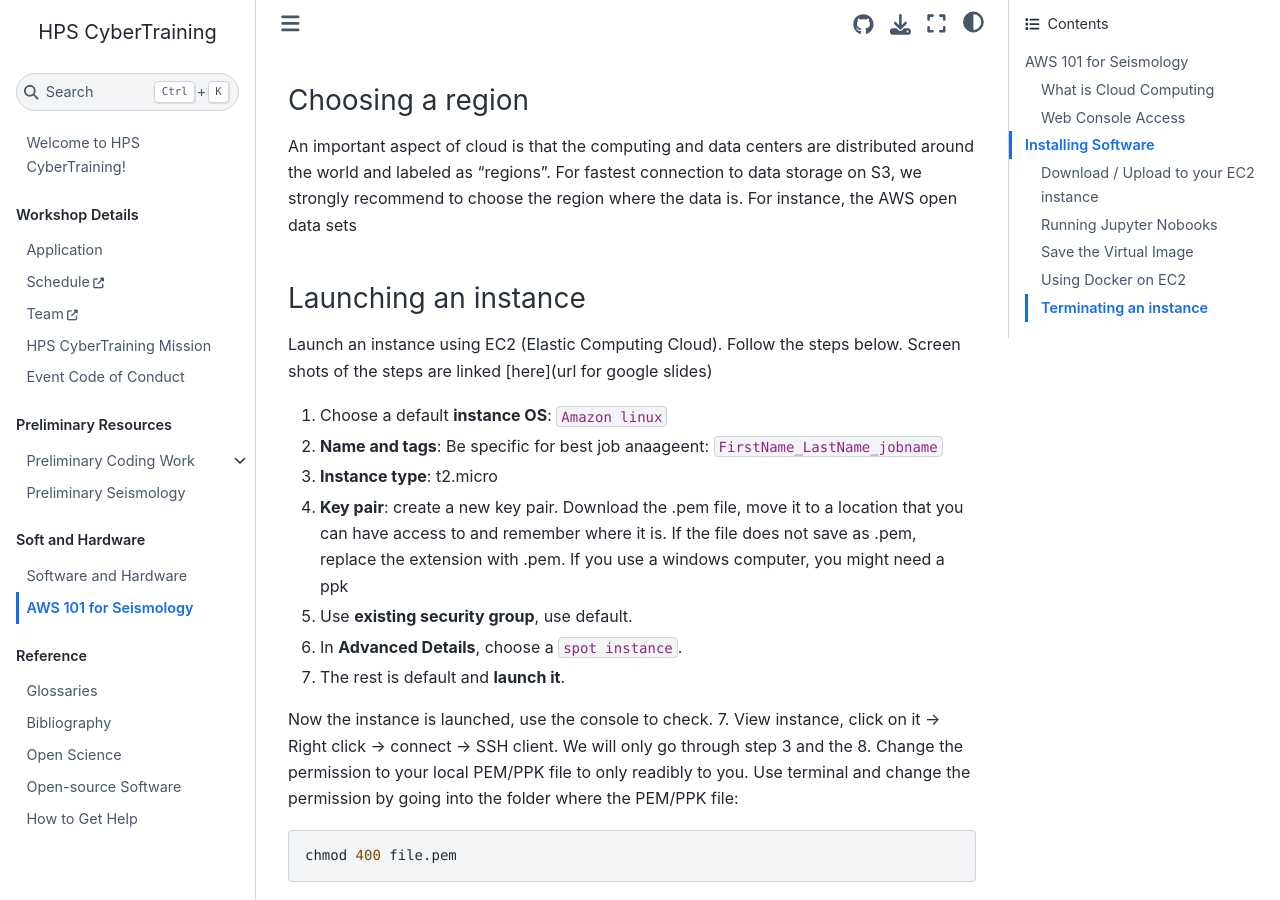
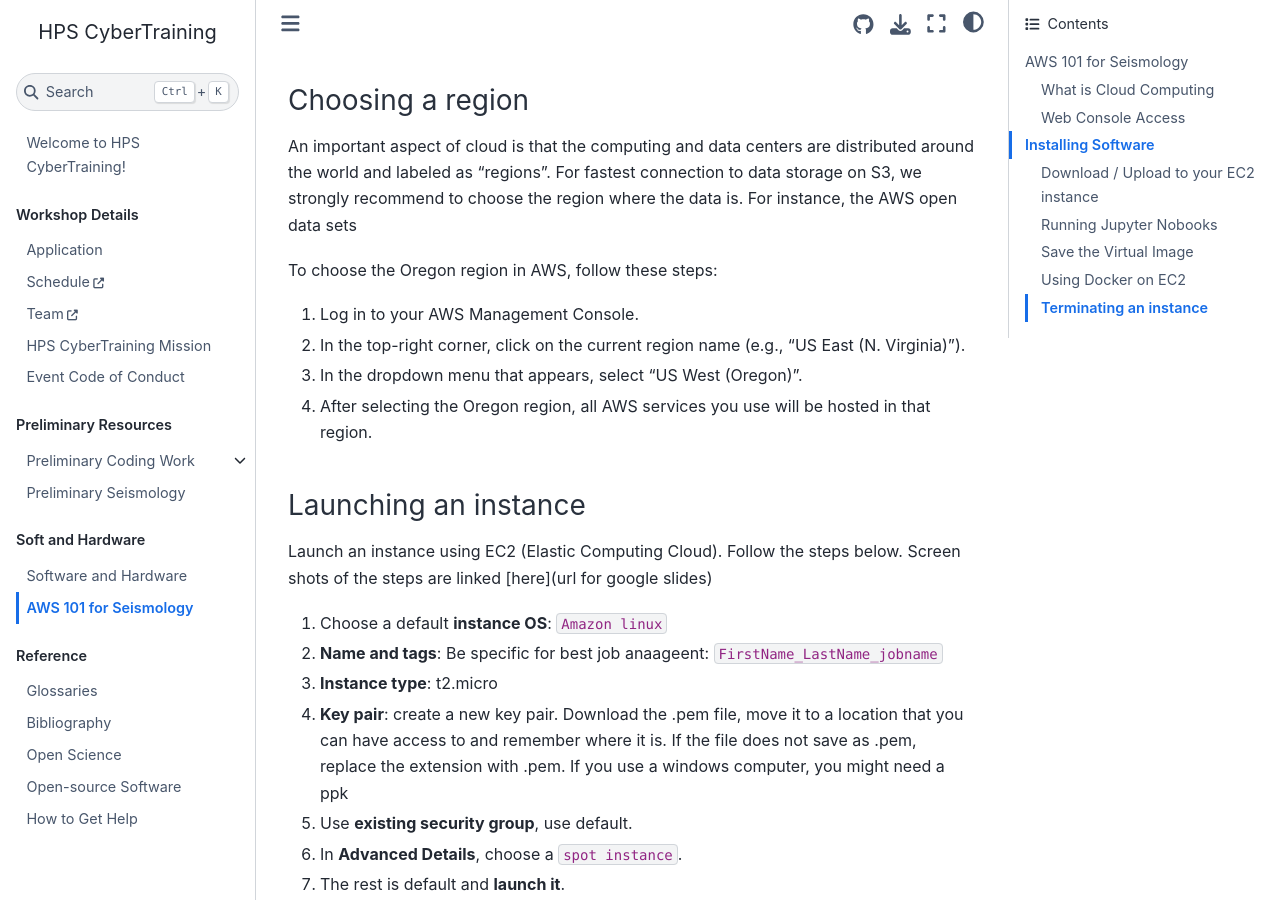
Before and after one commit to SeisSCOPED/HPS, a Jupyter Book: the page built from book/softhardware/AWS_101.md, in a window 1280 px wide and 900 px high, scrolled down 599 px. Built offline with Jupyter Book 1.0.4 settings and Sphinx 7.4.7 and the Sphinx Book theme 1.1.4, drawn with Linux system fonts in a browser that asks for light colours.

Commit message:
added steps to change region

```diff
--- a/book/softhardware/AWS_101.md
+++ b/book/softhardware/AWS_101.md
@@ -19,6 +19,12 @@ Here we will post the youtube video of the deonstration.
 
 An important aspect of cloud is that the computing and data centers are distributed around the world and labeled as "regions". For fastest connection to data storage on S3, we strongly recommend to choose the region where the data is. For instance, the AWS open data sets
 
+To choose the Oregon region in AWS, follow these steps:
+
+1. Log in to your AWS Management Console.
+2. In the top-right corner, click on the current region name (e.g., "US East (N. Virginia)").
+3. In the dropdown menu that appears, select "US West (Oregon)".
+4. After selecting the Oregon region, all AWS services you use will be hosted in that region.
 
 ### Launching an instance
 Launch an instance using EC2 (Elastic Computing Cloud). Follow the steps below. Screen shots of the steps are linked [here](url for google slides)
```
